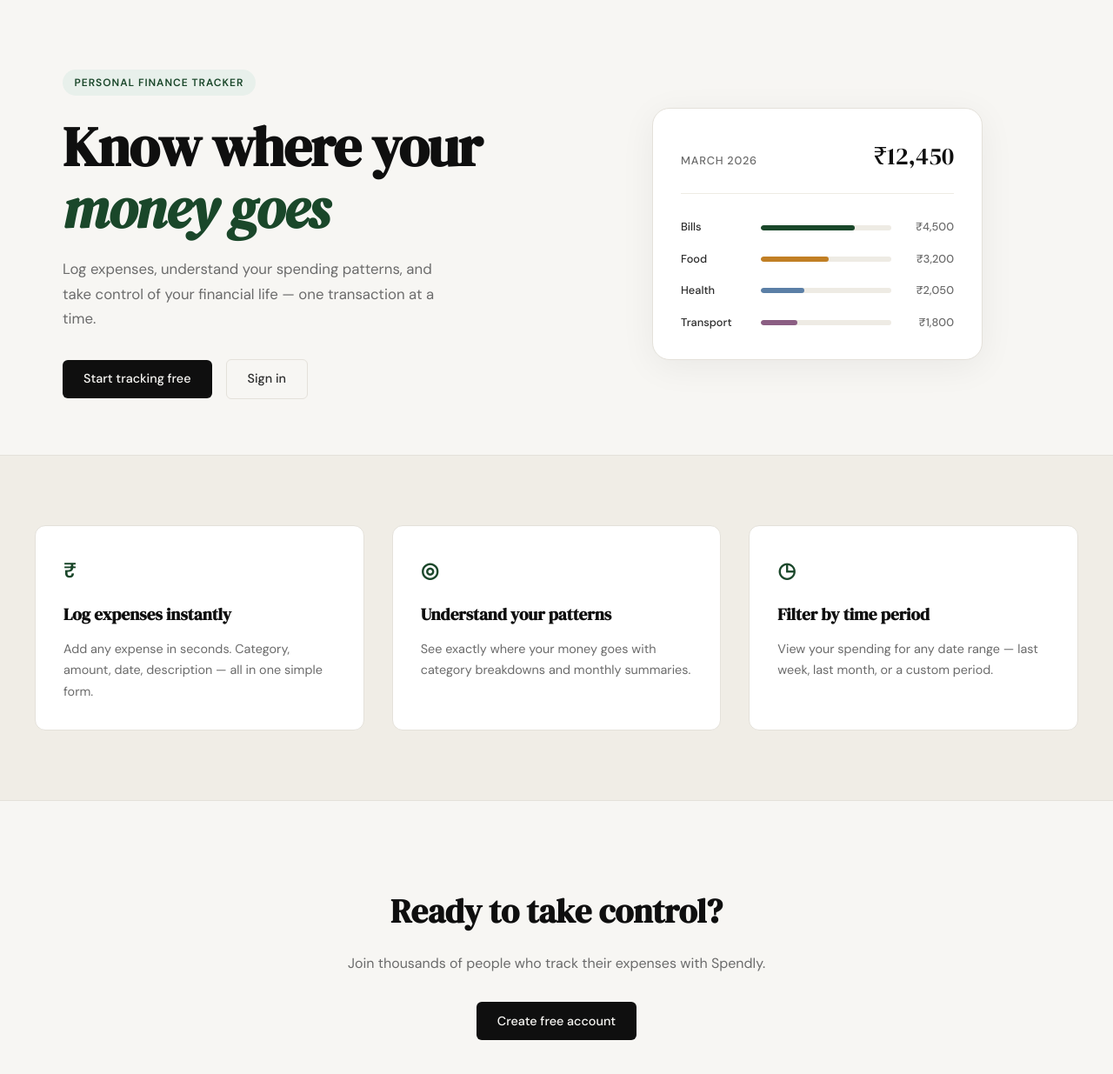
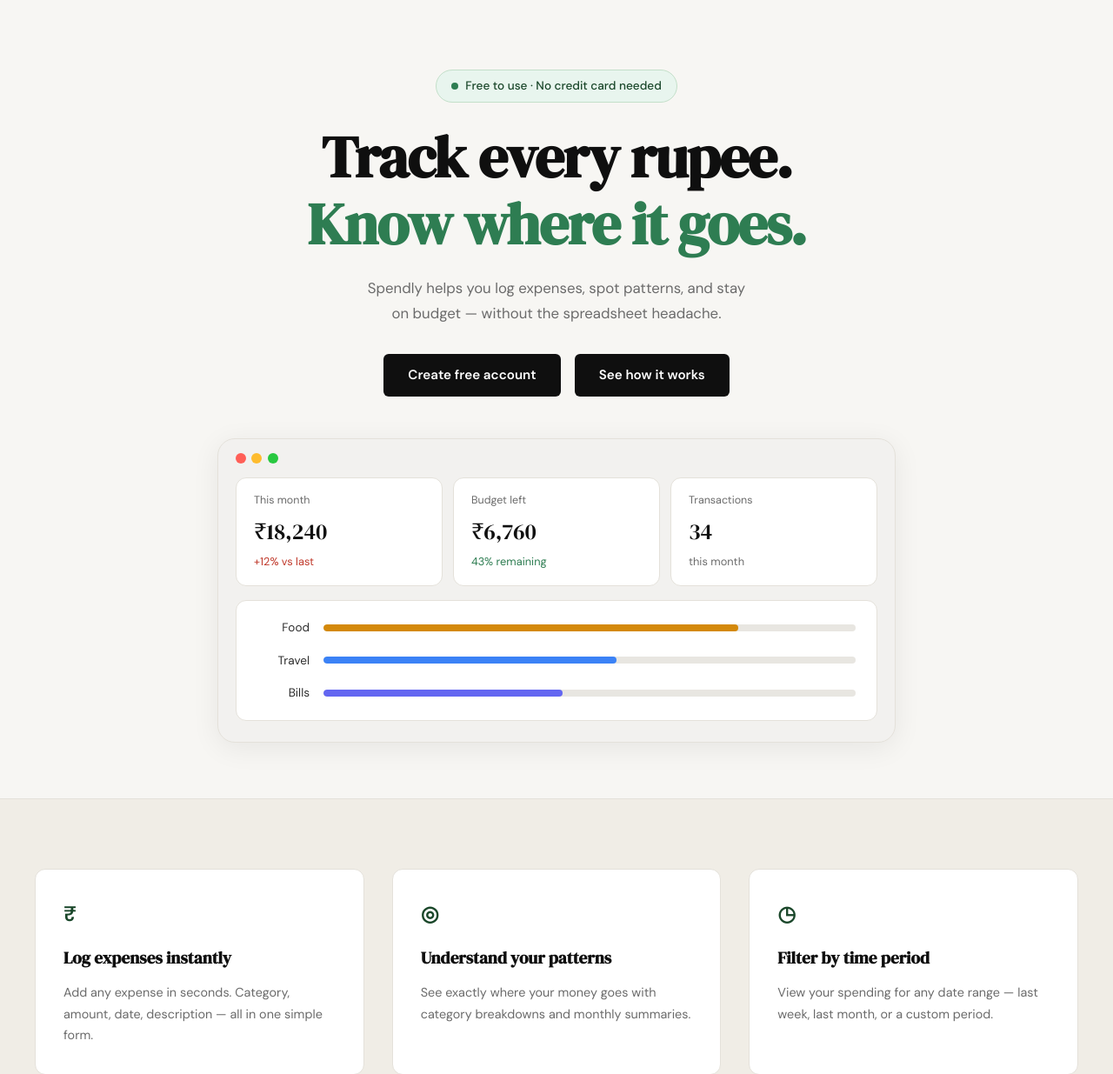
Before and after one commit to rahulbicky/spendly, a Flask app: page / in a window 1280 px wide. Shown: the part 61-1296 px from the top of the page at 87% size. Run offline with Flask 3, Linux system fonts and the light colour scheme.

Commit message:
landing: redesign hero section to match mockup

```diff
--- /dev/null
+++ b/static/css/landing.css
@@ -0,0 +1,222 @@
+/* ------------------------------------------------------------------ */
+/* Hero — centered layout override                                     */
+/* ------------------------------------------------------------------ */
+
+.hero-centered {
+    display: flex;
+    flex-direction: column;
+    align-items: center;
+    text-align: center;
+    padding: 5rem 2rem 4rem;
+    max-width: 860px;
+    margin: 0 auto;
+    gap: 3rem;
+}
+
+/* ------------------------------------------------------------------ */
+/* Badge                                                               */
+/* ------------------------------------------------------------------ */
+
+.lhero-badge {
+    display: inline-flex;
+    align-items: center;
+    gap: 0.5rem;
+    background: #e8f5ee;
+    color: #1a472a;
+    font-size: 0.85rem;
+    font-weight: 500;
+    padding: 0.45rem 1.1rem;
+    border-radius: 999px;
+    border: 1px solid #c3dfc9;
+    margin-bottom: 1.5rem;
+}
+
+.lhero-badge-dot {
+    width: 8px;
+    height: 8px;
+    border-radius: 50%;
+    background: #2e7d52;
+    flex-shrink: 0;
+}
+
+/* ------------------------------------------------------------------ */
+/* Title                                                               */
+/* ------------------------------------------------------------------ */
+
+.lhero-title {
+    font-family: var(--font-display);
+    font-size: clamp(2.6rem, 6vw, 4.2rem);
+    line-height: 1.15;
+    letter-spacing: -0.02em;
+    color: var(--ink);
+    margin-bottom: 1.25rem;
+}
+
+.lhero-title-accent {
+    color: #2e7d52;
+}
+
+/* ------------------------------------------------------------------ */
+/* Subtitle                                                            */
+/* ------------------------------------------------------------------ */
+
+.lhero-subtitle {
+    font-size: 1.05rem;
+    color: var(--ink-muted);
+    line-height: 1.75;
+    margin-bottom: 2rem;
+}
+
+/* ------------------------------------------------------------------ */
+/* Buttons                                                             */
+/* ------------------------------------------------------------------ */
+
+.lhero-actions {
+    justify-content: center;
+    gap: 1rem;
+}
+
+.btn-hero {
+    display: inline-block;
+    background: var(--ink);
+    color: #fff;
+    padding: 0.75rem 1.75rem;
+    border-radius: var(--radius-sm);
+    font-family: var(--font-body);
+    font-size: 0.95rem;
+    font-weight: 600;
+    text-decoration: none;
+    transition: background 0.2s;
+}
+
+.btn-hero:hover { background: #2e7d52; }
+
+/* ------------------------------------------------------------------ */
+/* Dashboard mock                                                      */
+/* ------------------------------------------------------------------ */
+
+.lhero-dashboard {
+    width: 100%;
+    max-width: 780px;
+}
+
+.ldash-chrome {
+    background: #f2f1ef;
+    border: 1px solid var(--border);
+    border-radius: var(--radius-lg);
+    padding: 1rem 1.25rem 1.5rem;
+    box-shadow: 0 6px 32px rgba(0, 0, 0, 0.07);
+}
+
+.ldash-dots {
+    display: flex;
+    gap: 0.4rem;
+    margin-bottom: 1rem;
+}
+
+.ldash-dot {
+    width: 12px;
+    height: 12px;
+    border-radius: 50%;
+}
+
+.ldash-dot-red    { background: #ff5f57; }
+.ldash-dot-yellow { background: #febc2e; }
+.ldash-dot-green  { background: #28c840; }
+
+.ldash-body {
+    display: flex;
+    flex-direction: column;
+    gap: 1rem;
+}
+
+/* ------------------------------------------------------------------ */
+/* Stat cards row                                                      */
+/* ------------------------------------------------------------------ */
+
+.ldash-stats {
+    display: grid;
+    grid-template-columns: repeat(3, 1fr);
+    gap: 0.75rem;
+}
+
+.ldash-stat-card {
+    background: #fff;
+    border: 1px solid var(--border);
+    border-radius: var(--radius-md);
+    padding: 1rem 1.25rem;
+    text-align: left;
+}
+
+.ldash-stat-label {
+    font-size: 0.78rem;
+    color: var(--ink-muted);
+    margin-bottom: 0.35rem;
+}
+
+.ldash-stat-value {
+    font-family: var(--font-display);
+    font-size: 1.6rem;
+    color: var(--ink);
+    margin-bottom: 0.25rem;
+}
+
+.ldash-stat-sub {
+    font-size: 0.8rem;
+    color: var(--ink-muted);
+}
+
+.ldash-danger  { color: #c0392b; }
+.ldash-success { color: #2e7d52; }
+
+/* ------------------------------------------------------------------ */
+/* Category bars                                                       */
+/* ------------------------------------------------------------------ */
+
+.ldash-bars {
+    background: #fff;
+    border: 1px solid var(--border);
+    border-radius: var(--radius-md);
+    padding: 1.25rem 1.5rem;
+    display: flex;
+    flex-direction: column;
+    gap: 1rem;
+}
+
+.ldash-bar-row {
+    display: grid;
+    grid-template-columns: 60px 1fr;
+    align-items: center;
+    gap: 1rem;
+}
+
+.ldash-bar-label {
+    font-size: 0.85rem;
+    color: var(--ink-soft);
+    text-align: right;
+}
+
+.ldash-bar-track {
+    height: 8px;
+    background: #e8e6e1;
+    border-radius: 999px;
+    overflow: hidden;
+}
+
+.ldash-bar {
+    height: 100%;
+    border-radius: 999px;
+}
+
+.ldash-bar-orange { background: #d4890a; }
+.ldash-bar-blue   { background: #3b82f6; }
+.ldash-bar-purple { background: #6366f1; }
+
+/* ------------------------------------------------------------------ */
+/* Responsive                                                          */
+/* ------------------------------------------------------------------ */
+
+@media (max-width: 600px) {
+    .ldash-stats { grid-template-columns: 1fr; }
+    .lhero-subtitle br { display: none; }
+}
--- a/templates/landing.html
+++ b/templates/landing.html
@@ -2,59 +2,76 @@
 
 {% block title %}Spendly — Track Every Rupee{% endblock %}
 
+{% block head %}
+<link rel="stylesheet" href="{{ url_for('static', filename='css/landing.css') }}">
+{% endblock %}
+
 {% block content %}
 
-<section class="hero">
-    <div class="hero-inner">
-        <div class="hero-badge">Personal Finance Tracker</div>
-        <h1 class="hero-title">
-            Know where your<br>
-            <em>money goes</em>
+<section class="hero hero-centered">
+    <div class="lhero-text">
+        <div class="lhero-badge">
+            <span class="lhero-badge-dot"></span>
+            Free to use · No credit card needed
+        </div>
+        <h1 class="lhero-title">
+            Track every rupee.<br>
+            <span class="lhero-title-accent">Know where it goes.</span>
         </h1>
-        <p class="hero-subtitle">
-            Log expenses, understand your spending patterns,
-            and take control of your financial life —
-            one transaction at a time.
+        <p class="lhero-subtitle">
+            Spendly helps you log expenses, spot patterns, and stay<br>
+            on budget — without the spreadsheet headache.
         </p>
-        <div class="hero-actions">
-            <a href="{{ url_for('register') }}" class="btn-primary">Start tracking free</a>
-            <a href="{{ url_for('login') }}" class="btn-ghost">Sign in</a>
+        <div class="hero-actions lhero-actions">
+            <a href="{{ url_for('register') }}" class="btn-hero">Create free account</a>
+            <a href="#" class="btn-hero">See how it works</a>
         </div>
     </div>
-    <div class="hero-visual">
-        <div class="mock-card">
-            <div class="mock-card-header">
-                <span class="mock-label">March 2026</span>
-                <span class="mock-total">₹12,450</span>
+
+    <div class="lhero-dashboard">
+        <div class="ldash-chrome">
+            <div class="ldash-dots">
+                <span class="ldash-dot ldash-dot-red"></span>
+                <span class="ldash-dot ldash-dot-yellow"></span>
+                <span class="ldash-dot ldash-dot-green"></span>
             </div>
-            <div class="mock-bars">
-                <div class="mock-bar-row">
-                    <span class="mock-cat">Bills</span>
-                    <div class="mock-bar-track">
-                        <div class="mock-bar" style="width: 72%"></div>
+            <div class="ldash-body">
+                <div class="ldash-stats">
+                    <div class="ldash-stat-card">
+                        <p class="ldash-stat-label">This month</p>
+                        <p class="ldash-stat-value">₹18,240</p>
+                        <p class="ldash-stat-sub ldash-danger">+12% vs last</p>
                     </div>
-                    <span class="mock-amt">₹4,500</span>
+                    <div class="ldash-stat-card">
+                        <p class="ldash-stat-label">Budget left</p>
+                        <p class="ldash-stat-value">₹6,760</p>
+                        <p class="ldash-stat-sub ldash-success">43% remaining</p>
+                    </div>
+                    <div class="ldash-stat-card">
+                        <p class="ldash-stat-label">Transactions</p>
+                        <p class="ldash-stat-value">34</p>
+                        <p class="ldash-stat-sub">this month</p>
+                    </div>
                 </div>
-                <div class="mock-bar-row">
-                    <span class="mock-cat">Food</span>
-                    <div class="mock-bar-track">
-                        <div class="mock-bar mock-bar-2" style="width: 52%"></div>
+                <div class="ldash-bars">
+                    <div class="ldash-bar-row">
+                        <span class="ldash-bar-label">Food</span>
+                        <div class="ldash-bar-track">
+                            <div class="ldash-bar ldash-bar-orange" style="width: 78%"></div>
+                        </div>
                     </div>
-                    <span class="mock-amt">₹3,200</span>
-                </div>
-                <div class="mock-bar-row">
-                    <span class="mock-cat">Health</span>
-                    <div class="mock-bar-track">
-                        <div class="mock-bar mock-bar-3" style="width: 33%"></div>
+                    <div class="ldash-bar-row">
+                        <span class="ldash-bar-label">Travel</span>
+                        <div class="ldash-bar-track">
+                            <div class="ldash-bar ldash-bar-blue" style="width: 55%"></div>
+                        </div>
                     </div>
-                    <span class="mock-amt">₹2,050</span>
-                </div>
-                <div class="mock-bar-row">
-                    <span class="mock-cat">Transport</span>
-                    <div class="mock-bar-track">
-                        <div class="mock-bar mock-bar-4" style="width: 28%"></div>
+                    <div class="ldash-bar-row">
+                        <span class="ldash-bar-label">Bills</span>
+                        <div class="ldash-bar-track">
+                            <div class="ldash-bar ldash-bar-purple" style="width: 45%"></div>
+                        </div>
                     </div>
-                    <span class="mock-amt">₹1,800</span>
                 </div>
             </div>
         </div>
```
Also changed, not shown: database/Screenshot 2026-03-25 at 12.36.20 AM.png (added).
